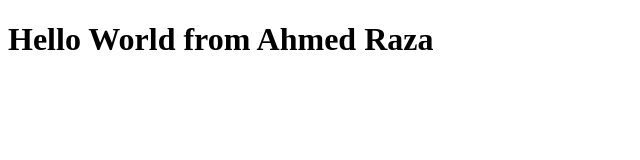
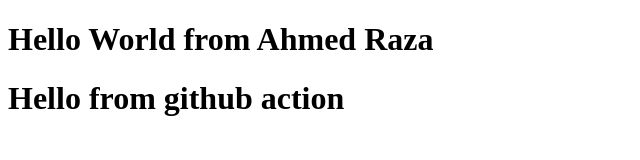
Before and after one commit to ahmedraza55592/learning_repository, a plain HTML site: page index.html in a window 1280 px wide. Shown: the whole page, without its empty margins (0-640 px from the left). Drawn offline with Linux system fonts and the light colour scheme.

Commit message:
delployed to github action and now checking

```diff
--- a/index.html
+++ b/index.html
@@ -7,5 +7,6 @@
 </head>
 <body>
     <h1>Hello World from Ahmed Raza</h1>
+    <h1>Hello from github action</h1>
 </body>
 </html>
```
